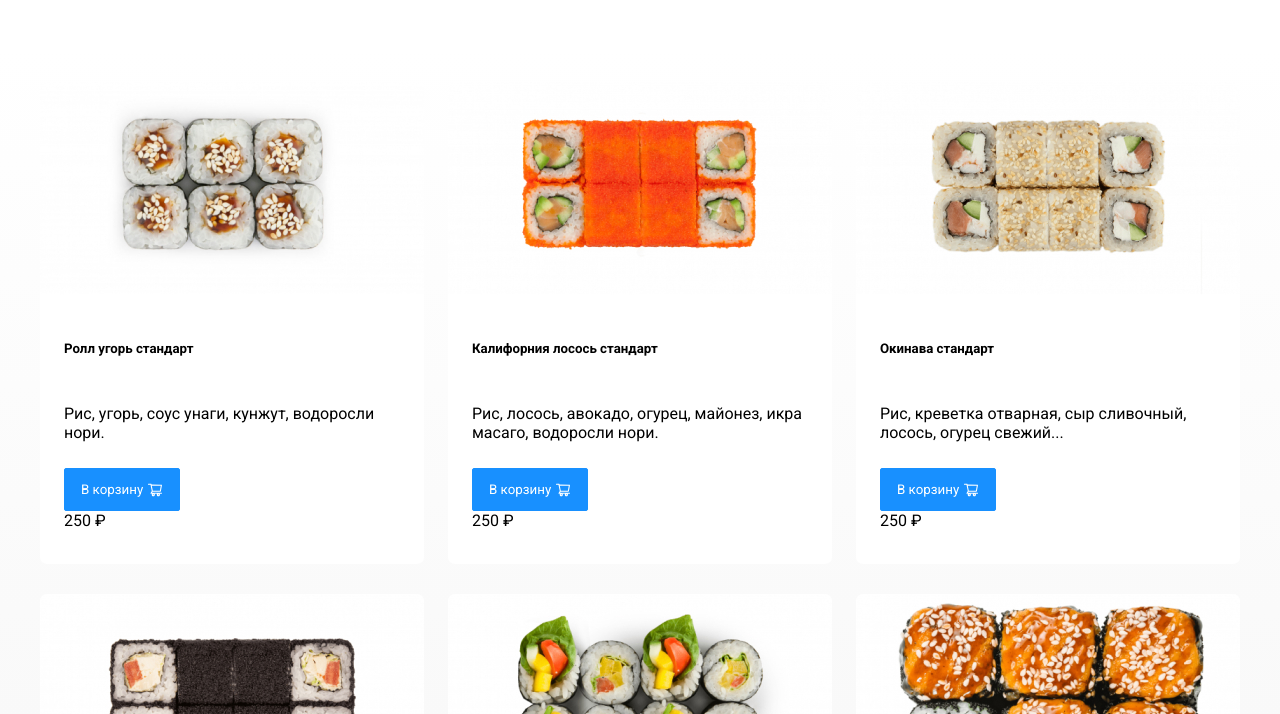
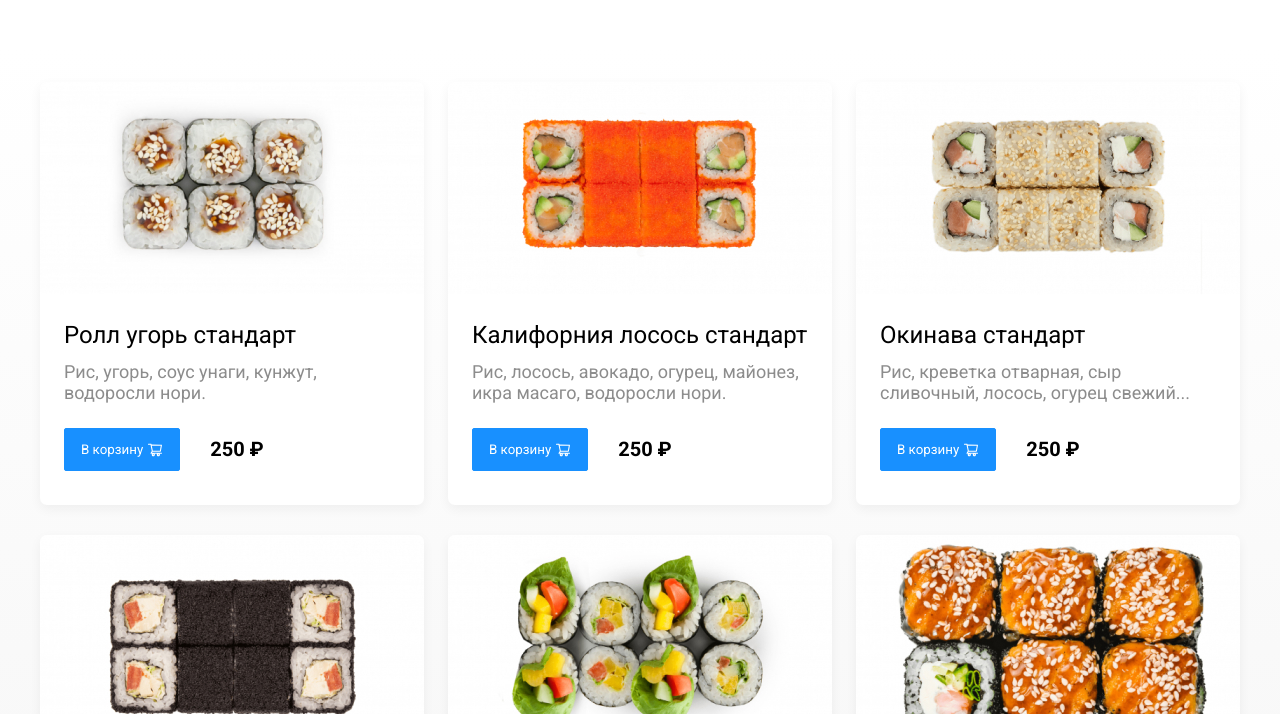
Before and after one commit to yufers/Delivery-Food, a plain HTML site: page goods.html in a window 1280 px wide. Shown: the part 86-800 px from the top of the page. Drawn offline with Linux system fonts and the light colour scheme.

Commit message:
feat: update style.css

```diff
--- a/style.css
+++ b/style.css
@@ -49,7 +49,7 @@ body {
     border-radius: 2px;
     border: 1px solid #D9D9D9;
     background: #FFF;
-    box-shadow: 0px 0px 2px 0px rgba(0, 0, 0, 0.00);
+    box-shadow: 0px 0px 2px 0px rgba(0, 0, 0, 0.1);
     color: #595959;
 }
 
@@ -205,7 +205,7 @@ body {
     width: calc((100% - 48px) / 3);
     border-radius: 7px;
     background: #FFF;
-    box-shadow: 0px, 4px, 12px, 0px, rgba(0, 0, 0, 0.05);
+    box-shadow: 0px 4px 12px 0px rgba(0, 0, 0, 0.05);
     overflow: hidden;
 }
 
@@ -292,6 +292,38 @@ body {
     top: 14px;
 }
 
+.products-card__description--name {
+    margin: 0;
+    color: #000;
+    font-size: 24px;
+    font-weight: 400;
+    line-height: 32px;
+}
+
+.products-card__description--text {
+    margin: 0;
+    color: #8C8C8C;
+    font-size: 18px;
+    font-weight: 400;
+}
+
+.products-card__description-controls {
+    display: flex;
+    align-items: center;
+    justify-items: flex-start;
+    flex-wrap: wrap;
+    row-gap: 10px;
+    column-gap: 30px;
+    margin-top: 15px;
+}
+
+.products-card__description-controls--price {
+    color: #000;
+    font-size: 20px;
+    font-weight: 700;
+    line-height: 32px;
+}
+
 @media (max-width: 991px) {
     .banner-item {
         background-image: none;
```
